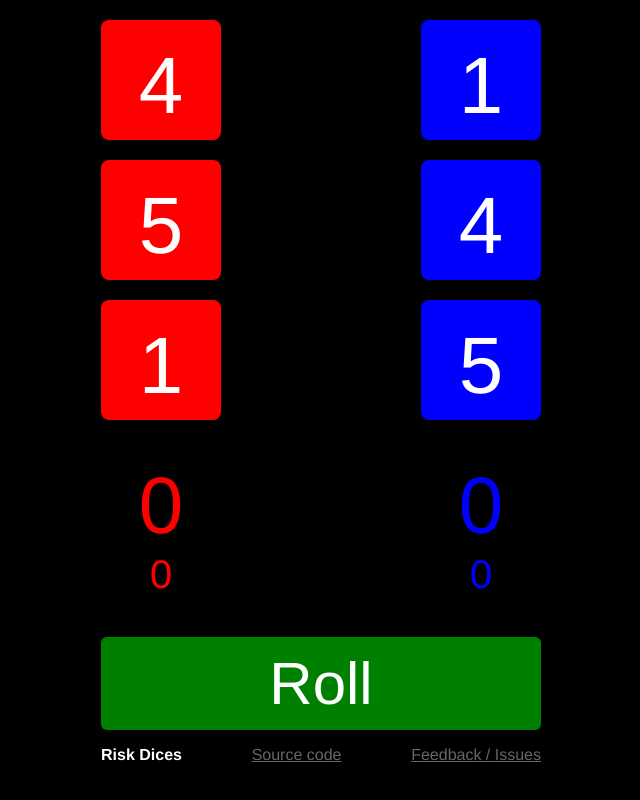
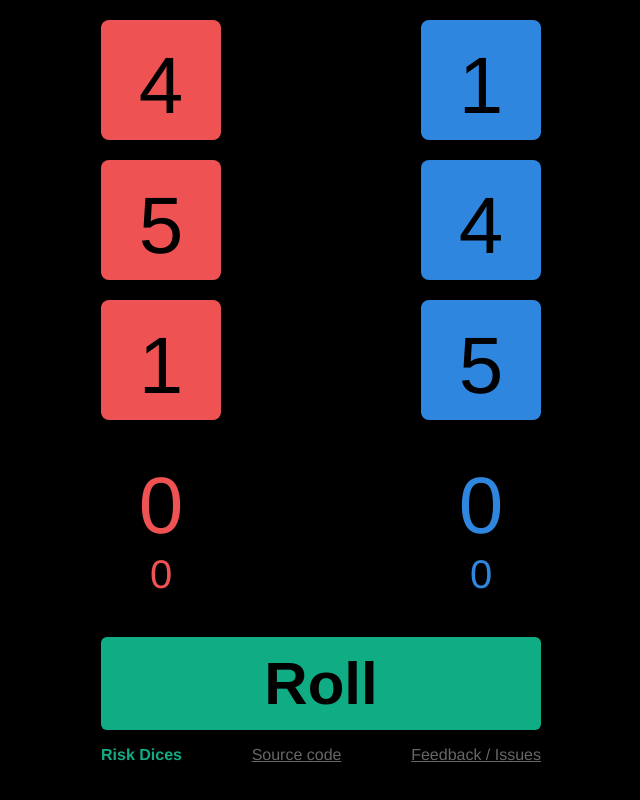
Before and after one commit to lumnn/risk-dices, a Vue app: page / in a window 1280 px wide. Shown: the whole page, without its empty margins (319-959 px from the left). Built offline with nearby package versions, Linux system fonts and the light colour scheme.

Commit message:
Styling improvements

```diff
--- a/src/App.vue
+++ b/src/App.vue
@@ -202,6 +202,7 @@ html, body {
 
 .dice {
   margin-bottom: .25em;
+  color: #000;
 
   &.disabled {
     opacity: 0.3;
@@ -210,21 +211,22 @@ html, body {
 
 #attacker {
   .dice {
-    background: red;
+    transition: .2s ease-out;
+    background: #ee5253;
   }
 
   .loss {
-    color: red;
+    color: #ee5253;
   }
 }
 
 #defender {
   .dice {
-    background: blue;
+    background: #2e86de;
   }
 
   .loss {
-    color: blue;
+    color: #2e86de;
   }
 }
 
@@ -232,18 +234,18 @@ html, body {
   flex-grow: 1;
   font-size: .75em;
   line-height: 1em;
-  padding: .1em;
   border-radius: .1em;
   width: 100%;
   border: 0;
-  background: green;
-  color: #fff;
+  background: #10ac84;
+  color: #000;
+  font-weight: bold;
   display: block;
   margin: auto;
   outline: 0;
 
   &:active {
-    background: darken(green, 10);
+    background: darken(#10ac84, 10);
   }
 }
 
@@ -254,6 +256,8 @@ html, body {
   padding: 1em 0;
 
   h1 {
+    color: #10ac84;
+    font-weight: bold;
     font-size: 1em;
     display: inline-block;
     margin: 0;
--- a/src/components/Dice.vue
+++ b/src/components/Dice.vue
@@ -50,7 +50,6 @@ export default {
     padding: .25em;
     background-color: gray;
     border-radius: .1em;
-    color: white;
     cursor: pointer;
   }
 </style>
```
